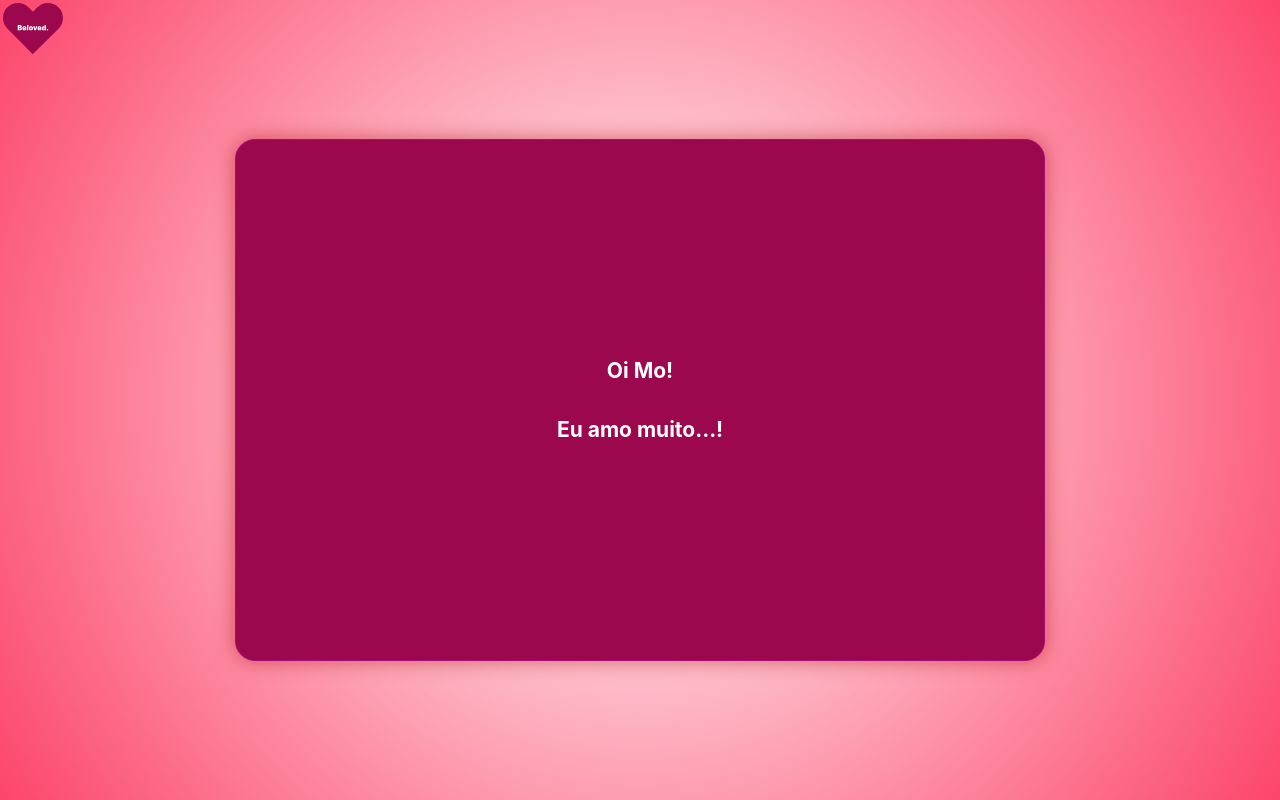
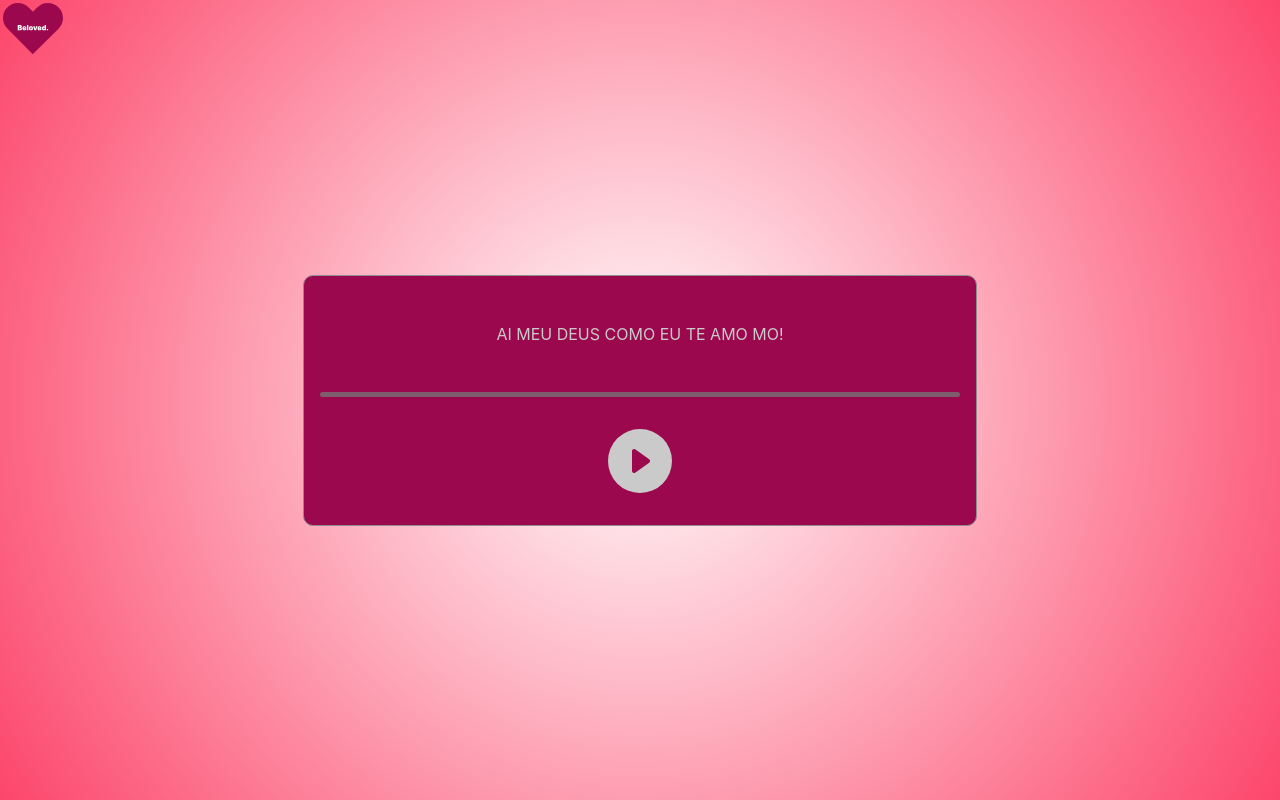
Before and after one commit to daniellourenco-Samba/beloved, a React (Create React App) app: page /music in a window 1280 px wide. Built offline with nearby package versions, Linux system fonts and the light colour scheme.

Commit message:
Adding Music player

```diff
--- a/package.json
+++ b/package.json
@@ -11,6 +11,8 @@
     "json-server": "^0.17.3",
     "react": "^18.2.0",
     "react-dom": "^18.2.0",
+    "react-icons": "^4.9.0",
+    "react-router-dom": "^6.12.1",
     "react-scripts": "5.0.1",
     "web-vitals": "^2.1.4"
   },
--- a/src/App.css
+++ b/src/App.css
@@ -33,3 +33,23 @@ body {
   left: 0.2em;
   width: 60px;
 }
+
+.card {
+  position: relative;
+  width: 60vw;
+  height: 60vh;
+  background: #9c084d;
+  display: flex;
+  align-items: center;
+  justify-content: center;
+  flex-direction: column;
+  font-size: 14px;
+  font-weight: bold;
+  border-radius: 15px;
+  cursor: pointer;
+  padding: 20px;
+  margin: 20px;
+  border-radius: 20px;
+  box-shadow: 0 0 20px rgba(170, 9, 9, 0.5);
+  border: 1px solid rgb(165, 14, 120);
+}
--- a/src/App.jsx
+++ b/src/App.jsx
@@ -1,14 +1,26 @@
 import './App.css';
+import Logo from './data/logo.svg'
 
-import Card from './components/Card'
-import Logo from './data/logo.svg'
+
+import { BrowserRouter, Routes, Route, Navigate } from 'react-router-dom';
+
+import Home from './components/home/Home'
+import Card from './components/card/Card'
+import Player from './components/player/player';
+
 
 function App() {
 
   return (
     <div className="App">
       <img src={Logo} alt="Beloved." className='logo'/>
-      <Card></Card>
+       <BrowserRouter>
+         <Routes>
+          <Route path='/' element={<Home/>}></Route>
+          <Route path='/card' element={<Card/>}></Route>
+          <Route path='/music' element={<Player/>}></Route>
+         </Routes>
+       </BrowserRouter>
   </div>
   );
 }
--- a/src/components/Card.css
+++ /dev/null
@@ -1,19 +0,0 @@
-.card {
-    position: relative;
-    width: 60vw;
-    height: 60vh;
-    background: #9c084d;
-    display: flex;
-    align-items: center;
-    justify-content: center;
-    flex-direction: column;
-    font-size: 14px;
-    font-weight: bold;
-    border-radius: 15px;
-    cursor: pointer;
-    padding: 20px;
-    margin: 20px;
-    border-radius: 20px;
-    box-shadow: 0 0 20px rgba(170, 9, 9, 0.5);
-    border: 1px solid rgb(165, 14, 120);
-  }
--- a/src/components/Card.jsx
+++ /dev/null
@@ -1,35 +0,0 @@
-import React from 'react'
-import { useState } from 'react';
-import axios from 'axios';
-
-import './Card.css'
-
-const Card = (props) => {
-  const url = "https://apiu.vercel.app/";
-  const [razao, setRazao] = useState([]);
-
-  const carregaRazao = async () => {
-    setRazao([])
-    let infos = document.querySelector('.card')
-    infos.innerHTML =
-    ` <h1>Sua inteligencia</h1> `
-
-    await axios({
-        method: "get",
-          url: url
-        }).then(function (response) {
-          let dado = response.data
-          setRazao(dado)
-        });
-  }
-  return (
-    <div>
-        <div className="card" onClick={(e) => {carregaRazao()}}>
-            <h2>Oi Mo!</h2>
-            <h2>Eu amo muito...!</h2>
-        </div>
-    </div>
-  )
-}
-
-export default Card
--- /dev/null
+++ b/src/components/card/Card.jsx
@@ -0,0 +1,16 @@
+import React from 'react'
+import { useState } from 'react';
+import axios from 'axios';
+
+import './Card.css'
+
+const Card = (props) => {
+
+  return (
+    <div className='card'>
+        <h1>Sua inteligencia</h1>
+    </div>
+  )
+}
+
+export default Card
--- /dev/null
+++ b/src/components/home/Home.jsx
@@ -0,0 +1,13 @@
+import React from 'react'
+
+const Home = () => {
+  const tipo = 'MUSICAL'
+  return (
+    <div className="card">
+            <h2>Oi Mo!</h2>
+            <h2>Ainda pensando em você ouvindo essa direto...</h2>
+    </div>
+  )
+}
+
+export default Home
--- /dev/null
+++ b/src/components/player/player.css
@@ -0,0 +1,68 @@
+.player_container
+{
+    width: 50%;
+    padding: 1rem;
+    border: 1px solid rgb(141, 141, 141);
+    border-radius: 10px;
+    color: rgb(218, 218, 218);
+    display: flex;
+    flex-direction: column;
+    align-items: center;
+    justify-content: space-between;
+    background-color: #9c084d;
+
+    >*
+    {
+        padding: 1rem 0;
+        color: rgb(202, 202, 202);
+    }
+
+    .title{
+        font-size: inherit;
+    }
+    .navigation{
+        width: 100%;
+
+
+        .navigation_wrapper
+        {
+            min-width: 50%;
+            background-color: rgba(119, 119, 119, 0.781);
+            height: 5px;
+            border-radius: 30px;
+            cursor: pointer;
+
+            .seek_bar{
+                width: 0;
+                height: 100%;
+                background-color: rgb(24, 128, 3);
+                border-radius: 30px;
+            }
+
+        }
+    }
+    .controls{
+        font-size: inherit;
+        display: flex;
+        align-items: center;
+
+        .btn_action
+        {
+            font-size: 2rem;
+            margin: 0 1rem;
+            cursor: pointer;
+
+            &:hover{
+            color: white;
+        }
+
+        }
+
+        .pp
+        {
+            font-size: 4rem;
+
+        }
+
+    }
+}
--- /dev/null
+++ b/src/components/player/player.jsx
@@ -0,0 +1,71 @@
+import React, { useRef, useState, useEffect } from 'react';
+import './player.css';
+import {BsFillPlayCircleFill, BsFillPauseCircleFill} from 'react-icons/bs';
+
+const Player = ()=> {
+
+  const musga = {
+    "title": "AI MEU DEUS COMO EU TE AMO MO!",
+    "url" : "https://freetouse.com/data/mp3/shandr-drifting-away.mp3"
+  }
+
+  const clickRef = useRef();
+  const [isplaying, setisplaying] = useState(false);
+  const audioElem = useRef();
+  const [song, setSong] = useState(musga);
+
+  const PlayPause = ()=>
+  {
+    setisplaying(!isplaying);
+
+  }
+
+  useEffect(() => {
+    if (isplaying) {
+      audioElem.current.play();
+    }
+    else {
+      audioElem.current.pause();
+    }
+  }, [isplaying])
+
+  const onPlaying = () => {
+    const duration = audioElem.current.duration;
+    const ct = audioElem.current.currentTime;
+
+    setSong({ ...song, "progress": ct / duration * 100, "length": duration })
+
+  }
+
+
+  const checkWidth = (e)=>
+  {
+    let width = clickRef.current.clientWidth;
+    const offset = e.nativeEvent.offsetX;
+
+    const divprogress = offset / width * 100;
+    audioElem.current.currentTime = divprogress / 100 * song.length;
+
+  }
+
+  return (
+    <div className='player_container'>
+      <audio src={song.url} ref={audioElem} onTimeUpdate={onPlaying} />
+      <div className="title">
+        <p>{song.title}</p>
+      </div>
+      <div className="navigation">
+        <div className="navigation_wrapper" onClick={checkWidth} ref={clickRef}>
+          <div className="seek_bar" style={{width: `${song.progress+"%"}`}}></div>
+        </div>
+      </div>
+      <div className="controls">
+
+        {isplaying ? <BsFillPauseCircleFill className='btn_action pp' onClick={PlayPause}/> : <BsFillPlayCircleFill className='btn_action pp' onClick={PlayPause}/>}
+      </div>
+    </div>
+
+  )
+}
+
+export default Player
```
Also changed, not shown: src/components/card/Card.css (added), src/components/home/Home.css (added), 1 other file (tests, documents, lock files or other folders).
